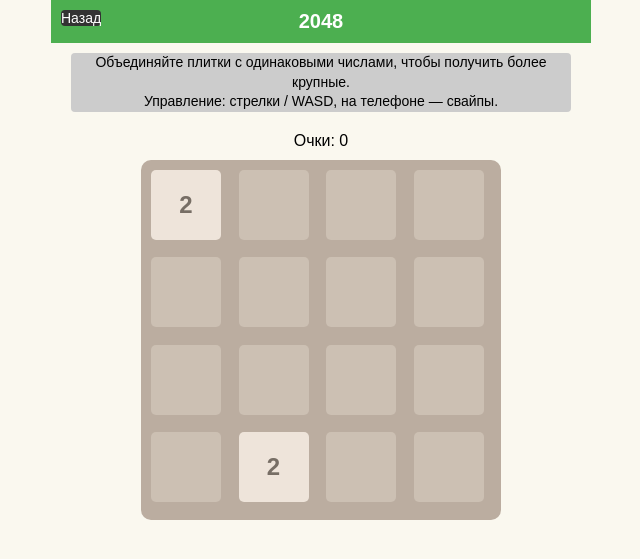
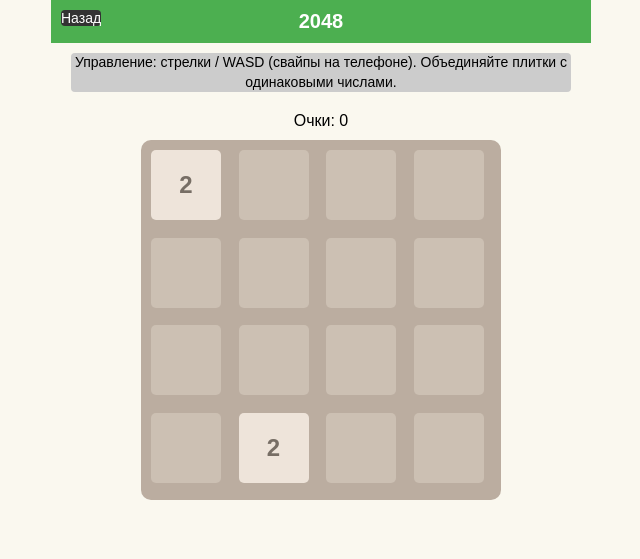
Before and after one commit to minizvezd/Telegram-Minigames, a Python web app: template templates/2048.html in a window 1280 px wide. Shown: the top 559 px of the page, without its empty margins (319-959 px from the left). Run offline with Jinja, Linux system fonts and the light colour scheme; the template is opened without the code that fills it, so the values that code supplies are empty.

Commit message:
Update 2048.html

```diff
--- a/templates/2048.html
+++ b/templates/2048.html
@@ -4,7 +4,6 @@
   <meta charset="UTF-8">
   <title>2048</title>
   <meta name="viewport" content="width=device-width, initial-scale=1.0, user-scalable=no">
-
   <style>
     html, body {
       margin:0;
@@ -63,6 +62,11 @@
     #score {
       margin:10px;
       font-size:16px;
+    }
+    #boardContainer {
+      display:flex;
+      justify-content:center; /* центрируем */
+      margin-bottom:20px;
     }
     #board {
       position:relative;
@@ -138,28 +142,28 @@
   </style>
 </head>
 <body>
-
   <header>
     <a class="back-button" href="/">Назад</a>
     <h1>2048</h1>
   </header>
 
   <div class="instructions">
-    Объединяйте плитки с одинаковыми числами, чтобы получить более крупные.
-    <br>Управление: стрелки / WASD, на телефоне — свайпы.
+    Управление: стрелки / WASD (свайпы на телефоне).
+    Объединяйте плитки с одинаковыми числами.
   </div>
+  <div id="score">Очки: <span id="scoreVal">0</span></div>
 
-  <div id="score">Очки: <span id="scoreVal">0</span></div>
-  <div style="position:relative;">
-    <div id="board"></div>
-    <div id="gameOver">
-      <h2 id="finalMsg"></h2>
-      <button onclick="restartGame()">Играть снова</button>
+  <div id="boardContainer">
+    <div style="position:relative;">
+      <div id="board"></div>
+      <div id="gameOver">
+        <h2 id="finalMsg"></h2>
+        <button onclick="restartGame()">Играть снова</button>
+      </div>
     </div>
   </div>
 
   <script>
-    // Блокируем скролл, выделения
     document.addEventListener("touchmove", e=> e.preventDefault(), {passive:false});
     document.addEventListener("selectstart", e=> e.preventDefault());
 
@@ -374,6 +378,5 @@
 
     init();
   </script>
-
 </body>
 </html>
```
